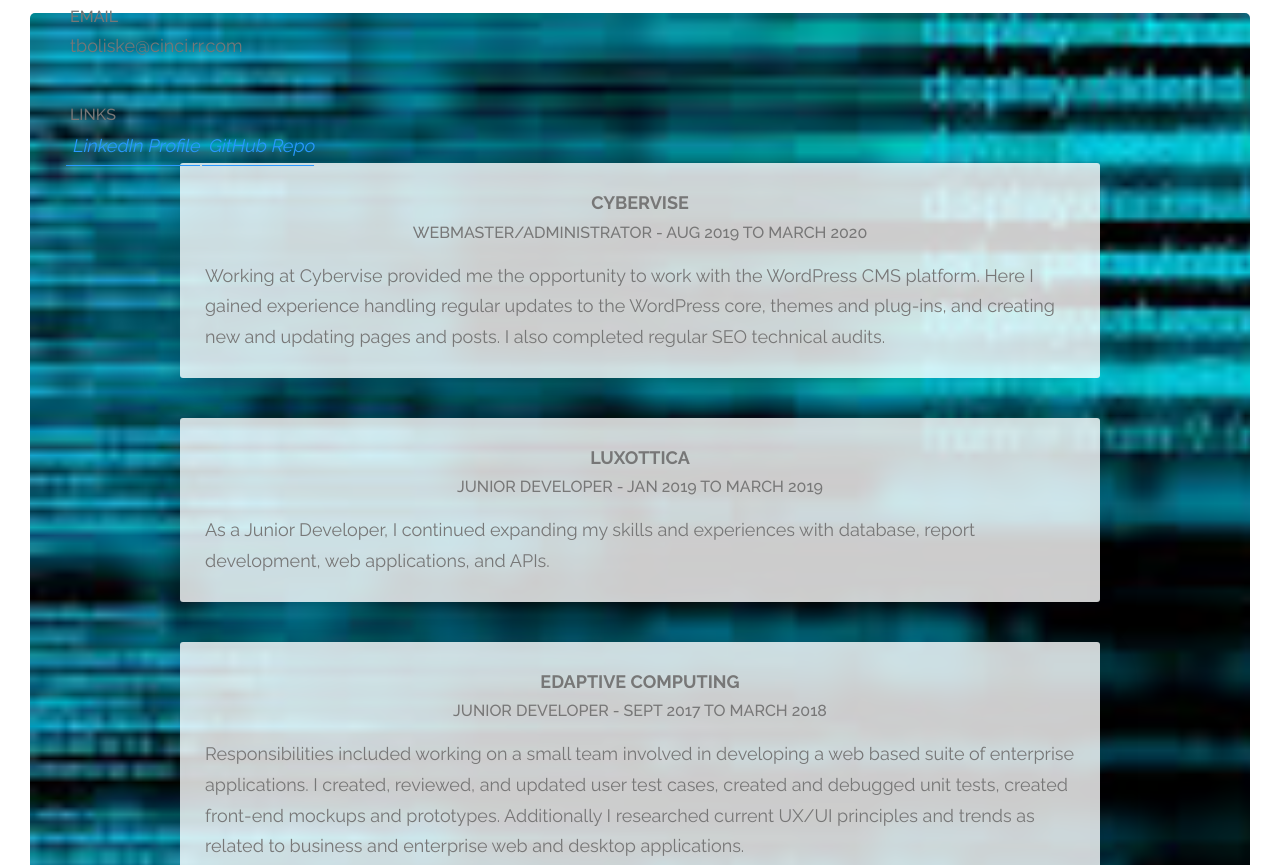
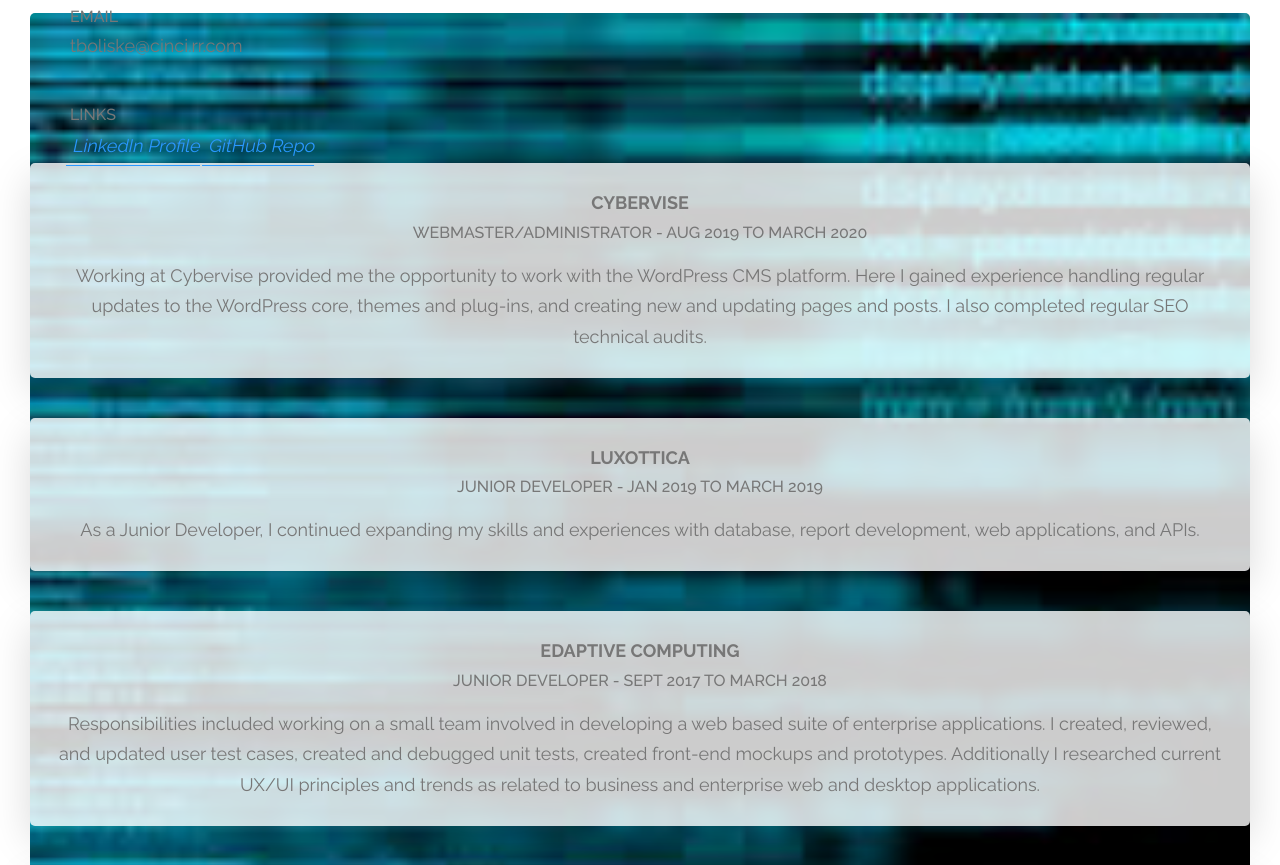
Before and after one commit to RTBoliske/RTBoliske.github.io, a website: page index.html in a window 1280 px wide. Shown: the part 1457-2322 px from the top of the page. Drawn offline with nearby package versions, Linux system fonts and the light colour scheme; files that its build step writes are made by us from their sources.

Commit message:
Add files via upload

```diff
--- a/sass/components/_experience-box.scss
+++ b/sass/components/_experience-box.scss
@@ -2,13 +2,17 @@
     background-color: rgba($color-white, .8);
     font-size: $default-font-size-larger;
     padding: 2.5rem;
-    margin: 0 15rem;
+    //margin: 0 15rem;
     text-align: center;
-    border-radius: 3px;
+    border-radius: 5px;
     box-shadow: 0 1.5rem 4rem rgba($color-black, .15);
 
+    @include respond (tab-port) {
+        padding: 2rem;
+    }
+
     &__text {
-        text-align: left;
+        text-align: center;
     }
 
     @include respond (tab-port) {
```
